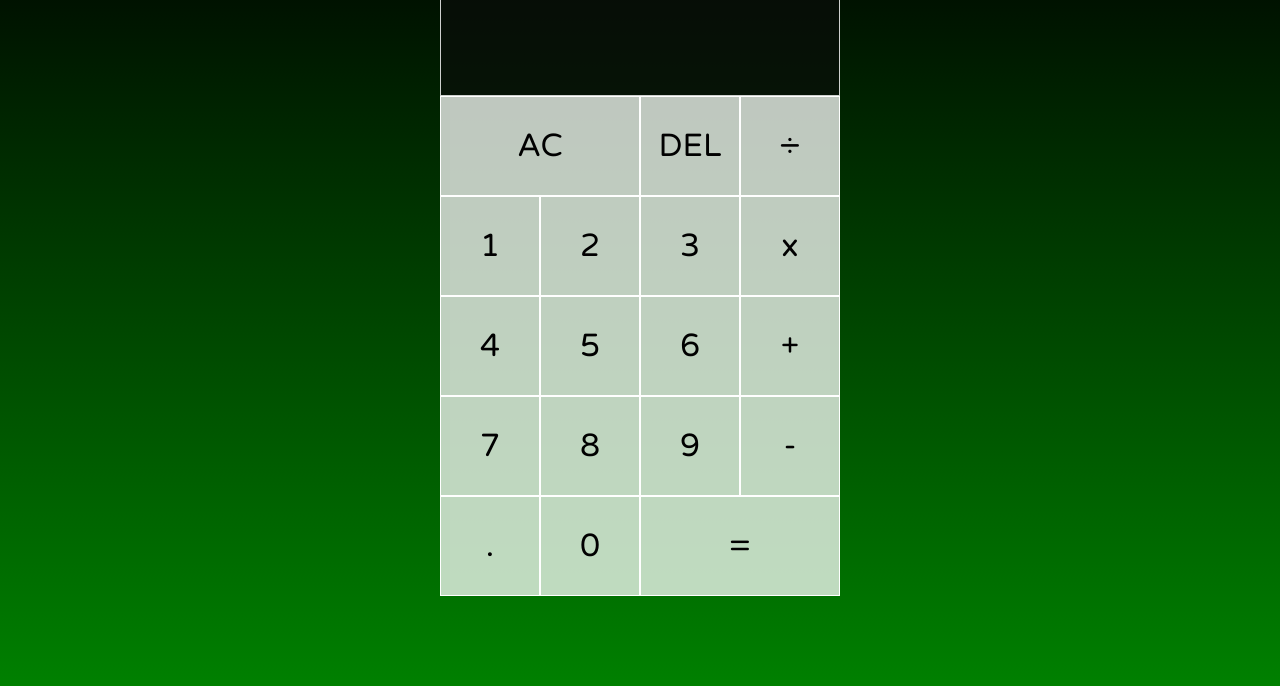
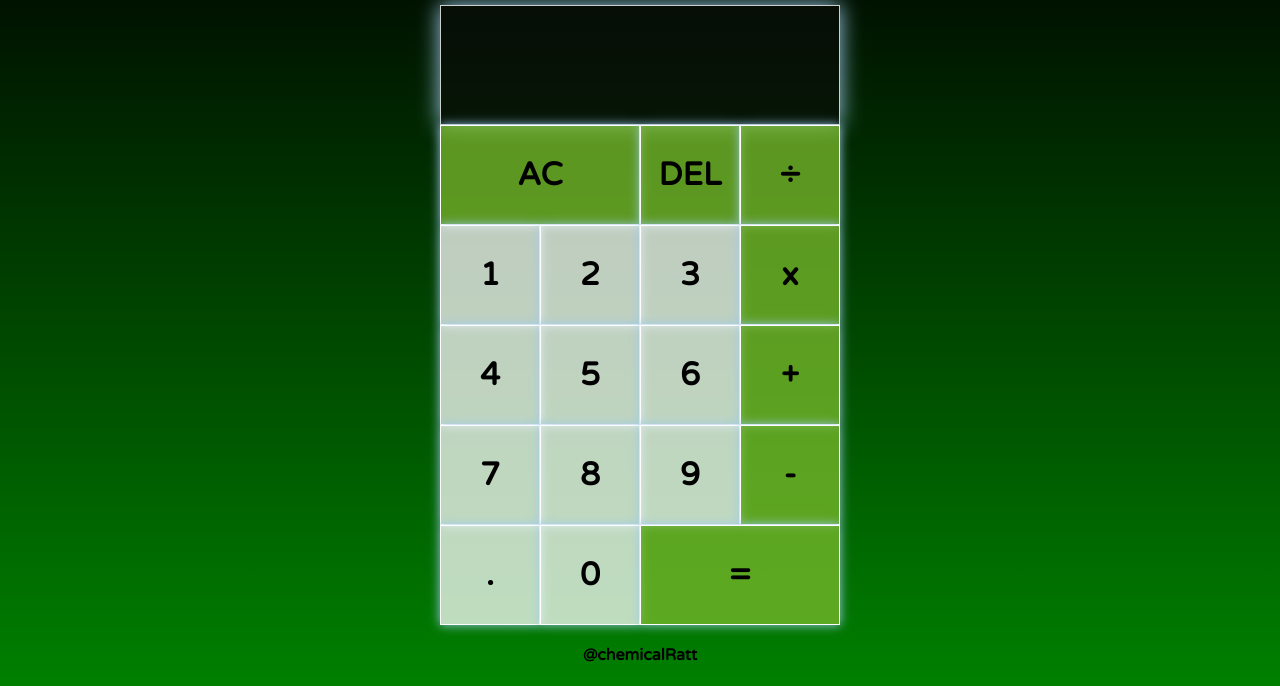
Before and after one commit to chemicalRatt/odinCalc, a plain HTML site: page index.html in a window 1280 px wide. Shown: the part 114-800 px from the top of the page. Drawn offline with Linux system fonts and the light colour scheme.

Commit message:
revamp styling & add header/footer

```diff
--- a/app.js
+++ b/app.js
@@ -37,7 +37,7 @@ class Calculator {
 
     }
 
-    compute(){
+    operate(){
         let computation;
         let activeOperation = this.operation;
         if(activeOperation === undefined) activeOperation = this.lastOperation;
@@ -117,7 +117,7 @@ OPERATION_BTNS.forEach(btn => {
 })
 
 EQUALS_BTN.addEventListener("click",button => {
-    CALCULATOR.compute();
+    CALCULATOR.operate();
     CALCULATOR.resultDisplayed = true;
     CALCULATOR.updateDisplay();
 })
--- a/index.html
+++ b/index.html
@@ -9,29 +9,31 @@
     <title>odinCalc</title>
 </head>
 <body>
+    <div class="header">odinCalc</div>
     <div class="calculator-grid">
         <div class="output">
             <div data-previous-operand class="previous-operand"></div>
             <div data-current-operand class="current-operand"></div>
         </div>
-    <button data-all-clear class="span-two">AC</button>
-    <button data-delete>DEL</button>
-    <button data-operation>÷</button>
+        <button data-all-clear class="span-two operator">AC</button>
+        <button data-delete class="operator">DEL</button>
+        <button data-operation class="operator">÷</button>
         <button data-number>1</button>
         <button data-number>2</button>
         <button data-number>3</button>
-    <button data-operation>x</button>
+        <button data-operation class="operator">x</button>
         <button data-number>4</button>
         <button data-number>5</button>
         <button data-number>6</button>
-    <button data-operation>+</button>
+        <button data-operation class="operator">+</button>
         <button data-number>7</button>
         <button data-number>8</button>
         <button data-number>9</button>
-    <button data-operation>-</button>
+        <button data-operation class="operator">-</button>
         <button data-number>.</button>
         <button data-number>0</button>
-    <button data-equals class="span-two">=</button>
+        <button data-equals class="span-two operator">=</button>
     </div>
+    <a href="https://github.com/chemicalRatt">@chemicalRatt</a>
 </body>
 </html>
--- a/styles.css
+++ b/styles.css
@@ -3,20 +3,25 @@
 *, *::before, *::after {
     box-sizing: border-box;
     font-family: "Varela Round", sans-serif;
-    font-weight: normal;
+    font-weight: bold;
 }
 
 body {
     padding: 0;
     margin: 0;
     background: linear-gradient(to bottom, black,green);
+    display: flex;
+    flex-direction: column;
+    align-items: center;
+    justify-content: space-evenly;
+    align-items: center;
+    min-height: 100vh;
 }
 
 .calculator-grid {
     display: grid;
     justify-content: center;
     align-content: center;
-    min-height: 100vh;
     grid-template-columns: repeat(4, 100px);
     grid-template-rows: minmax(120px, auto) repeat(5, 100px);
 }
@@ -24,26 +29,36 @@ body {
 .calculator-grid > button {
     font-size: 2rem;
     border: 1px solid white;
+    box-shadow: 0 0 10px #9ecaed;
     outline: none;
     background-color: rgba(255,255,255,.75);
+    transition-duration: 300ms;
 }
 
 .calculator-grid > button:hover {
     background-color: rgba(255,255,255,.80);
+    font-size: 2.2rem;
+    transition-duration: 300ms;
+    cursor:cell;
 }
 
 .span-two {
     grid-column: span 2;
 }
 
+.calculator-grid > .operator {
+    background-color: rgba(123, 187, 44, 0.75);
+}
+
 .output {
     grid-column: 1/-1;
     background-color: rgba(11, 11, 11, 0.60);
     border: 1px solid rgba(255, 255, 255, 0.80);
+    box-shadow: 0 0 20px #9ecaed;
     display: flex;
     flex-direction: column;
-    align-items: flex-end;
-    justify-content: space-around;
+    align-items: center;
+    justify-content: center;
     padding: 10px;
     word-wrap: break-word;
     word-break: break-all;
@@ -56,5 +71,15 @@ body {
 
 .output .current-operand {
     color: white;
-    font-size: 2.5rem;
+    font-size: 3rem;
 }
+
+.header {
+    color: white;
+    font-size: 4rem;
+}
+
+a {
+    text-decoration: none;
+    color: black;
+}
```
Lines whose indentation alone changed are shown as unchanged.
